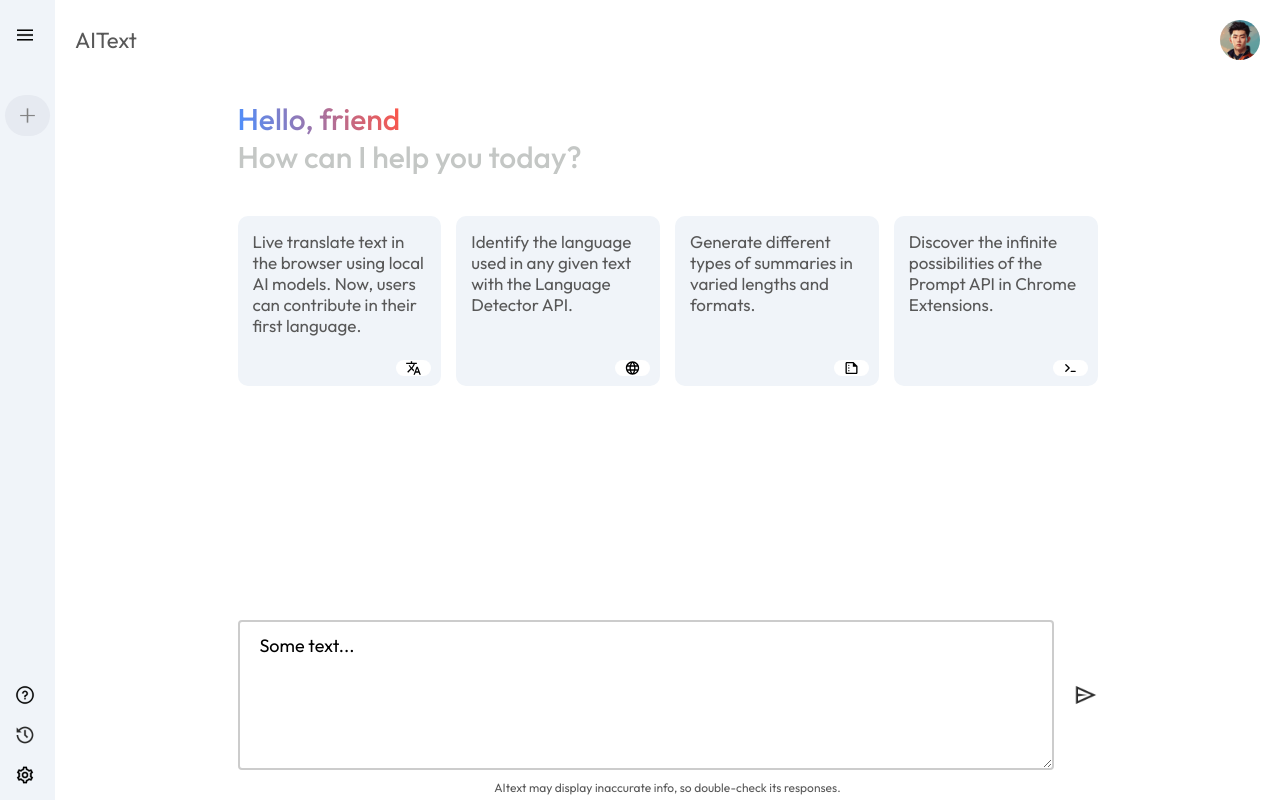
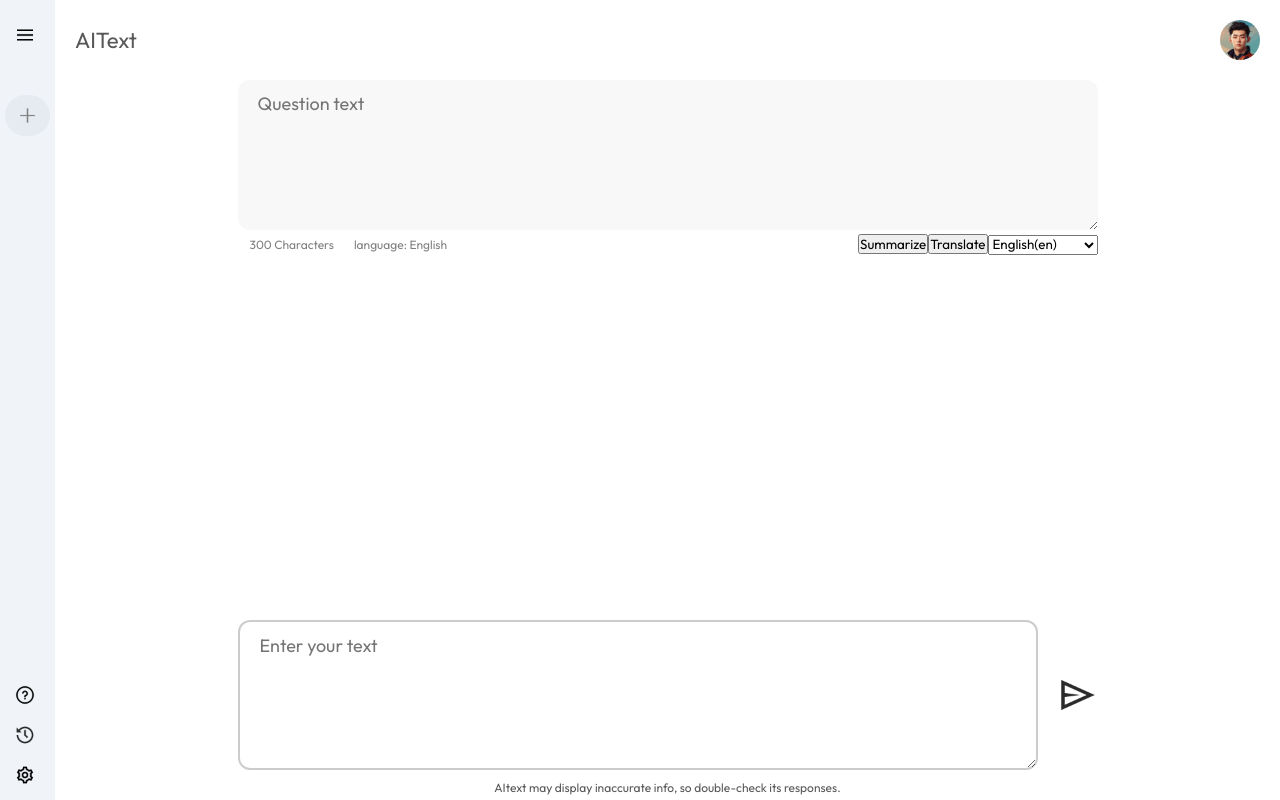
Before and after one commit to adexfit/adexai, a React (Vite) app: page / in a window 1280 px wide. Built offline with nearby package versions, Linux system fonts and the light colour scheme.

Commit message:
added textarea for inputs

```diff
--- a/src/components/Main/Main.css
+++ b/src/components/Main/Main.css
@@ -94,7 +94,7 @@
 }
 
 .search-box img {
-  width: 24px;
+  width: 40px;
   cursor: pointer;
 }
 
@@ -111,7 +111,7 @@
   padding: 12px 20px;
   box-sizing: border-box;
   border: 2px solid #ccc;
-  border-radius: 4px;
+  border-radius: 12px;
   /* background-color: #f8f8f8;
   font-size: 16px;
   resize: none; */
@@ -135,17 +135,4 @@
   font-size: 12px;
   color: #585858;
   padding-bottom: 5px;
-  /* font-style: italic; */
 }
-
-.main textarea {
-  /* width: 100%;
-  height: 150px;
-  padding: 12px 20px;
-  box-sizing: border-box;
-  border: 2px solid #ccc;
-  border-radius: 4px;
-  background-color: #f8f8f8;
-  font-size: 16px;
-  resize: none; */
-}
--- a/src/components/Main/Main.jsx
+++ b/src/components/Main/Main.jsx
@@ -1,12 +1,11 @@
-import React from "react";
+import React, { useState } from "react";
 import "./Main.css";
 import { assets } from "../../assets/assets";
-import { MdOutlineTranslate } from "react-icons/md";
-import { MdOutlineLanguage } from "react-icons/md";
-import { MdOutlineSummarize } from "react-icons/md";
-import { TbPrompt } from "react-icons/tb";
+import Welcome from "./Welcome";
+import Question from "./Question";
 
 const Main = () => {
+  const [welcome, setWelcome] = useState(false);
   return (
     <div className="main">
       <div className="nav">
@@ -14,50 +13,10 @@ const Main = () => {
         <img src={assets.user_icon} alt="" />
       </div>
       <div className="main-container">
-        <div className="greet">
-          <p>
-            <span>Hello, friend</span>
-          </p>
-          <p>How can I help you today?</p>
-        </div>
-        <div className="cards">
-          <div className="card">
-            <p>
-              Live translate text in the browser using local AI models. Now,
-              users can contribute in their first language.{" "}
-            </p>
-
-            <MdOutlineTranslate className="icom" />
-          </div>
-          <div className="card">
-            <p>
-              Identify the language used in any given text with the Language
-              Detector API.{" "}
-            </p>
-
-            <MdOutlineLanguage className="icom" />
-          </div>
-          <div className="card">
-            <p>
-              Generate different types of summaries in varied lengths and
-              formats.{" "}
-            </p>
-
-            <MdOutlineSummarize className="icom" />
-          </div>
-          <div className="card">
-            <p>
-              Discover the infinite possibilities of the Prompt API in Chrome
-              Extensions.{" "}
-            </p>
-
-            <TbPrompt className="icom" />
-          </div>
-        </div>
-
+        {welcome ? <Welcome /> : <Question />}
         <div className="main-bottom">
           <div className="search-box">
-            <textarea>Some text...</textarea>
+            <textarea placeholder="Enter your text"></textarea>
             <img src={assets.send_icon} alt="" />
           </div>
           <p className="center">
--- /dev/null
+++ b/src/components/Main/Question.jsx
@@ -0,0 +1,32 @@
+import React from "react";
+import "./question.css";
+
+const Question = () => {
+  return (
+    <div className="main-top">
+      <div className="question-box">
+        <textarea placeholder="Question text"></textarea>
+        <div className="actions">
+          <p>
+            <span className="grey">300 Characters</span>
+            <span className="grey">language: English</span>
+          </p>
+          <p>
+            <button className="summarize">Summarize</button>
+            <button className="translate">Translate</button>
+            <select name="" id="">
+              <option value="English">English(en)</option>
+              <option value="Portuguese">Portuguese(pt)</option>
+              <option value="Spanish">Spanish(es)</option>
+              <option value="Russian">Russian(ru)</option>
+              <option value="Turkish">Turkish(tr)</option>
+              <option value="French">French(fr)</option>
+            </select>
+          </p>
+        </div>
+      </div>
+    </div>
+  );
+};
+
+export default Question;
--- /dev/null
+++ b/src/components/Main/Welcome.jsx
@@ -0,0 +1,53 @@
+import React from "react";
+import { MdOutlineTranslate } from "react-icons/md";
+import { MdOutlineLanguage } from "react-icons/md";
+import { MdOutlineSummarize } from "react-icons/md";
+import { TbPrompt } from "react-icons/tb";
+
+const Welcome = () => {
+  return (
+    <div>
+      <div className="greet">
+        <p>
+          <span>Hello, friend</span>
+        </p>
+        <p>How can I help you today?</p>
+      </div>
+      <div className="cards">
+        <div className="card">
+          <p>
+            Live translate text in the browser using local AI models. Now, users
+            can contribute in their first language.{" "}
+          </p>
+
+          <MdOutlineTranslate className="icom" />
+        </div>
+        <div className="card">
+          <p>
+            Identify the language used in any given text with the Language
+            Detector API.{" "}
+          </p>
+
+          <MdOutlineLanguage className="icom" />
+        </div>
+        <div className="card">
+          <p>
+            Generate different types of summaries in varied lengths and formats.{" "}
+          </p>
+
+          <MdOutlineSummarize className="icom" />
+        </div>
+        <div className="card">
+          <p>
+            Discover the infinite possibilities of the Prompt API in Chrome
+            Extensions.{" "}
+          </p>
+
+          <TbPrompt className="icom" />
+        </div>
+      </div>
+    </div>
+  );
+};
+
+export default Welcome;
--- /dev/null
+++ b/src/components/Main/question.css
@@ -0,0 +1,43 @@
+.main-top {
+  /* position: absolute;
+  bottom: 0; */
+  width: 100%;
+  max-width: 900px;
+  padding: 0px 20px;
+  margin: auto;
+}
+
+.question-box textarea {
+  flex: 1;
+  background: transparent;
+  border: none;
+  outline: none;
+  padding: 8px;
+  font-size: 18px;
+  width: 100%;
+  height: 150px;
+  padding: 12px 20px;
+  box-sizing: border-box;
+  /* border: 2px solid #ccc; */
+  border-radius: 12px;
+  background-color: #f8f8f8;
+  /* background-color: #f8f8f8;
+    font-size: 16px;
+    resize: none; */
+}
+
+.question-box p {
+  color: gray;
+  font-size: 12px;
+  padding-left: 12px;
+}
+
+.question-box span {
+  margin-right: 20px;
+}
+
+.question-box .actions {
+  display: flex;
+  justify-content: space-between;
+  align-items: center;
+}
--- a/src/main.jsx
+++ b/src/main.jsx
@@ -1,7 +1,7 @@
 import { createRoot } from "react-dom/client";
 import "./index.css";
 import App from "./App.jsx";
-import ContextProvider from "./components/context/context";
+import ContextProvider from "../src/context/context";
 
 createRoot(document.getElementById("root")).render(
   <ContextProvider>
```
Also changed, not shown: src/context/context.jsx (renamed from src/components/context/context.jsx).
